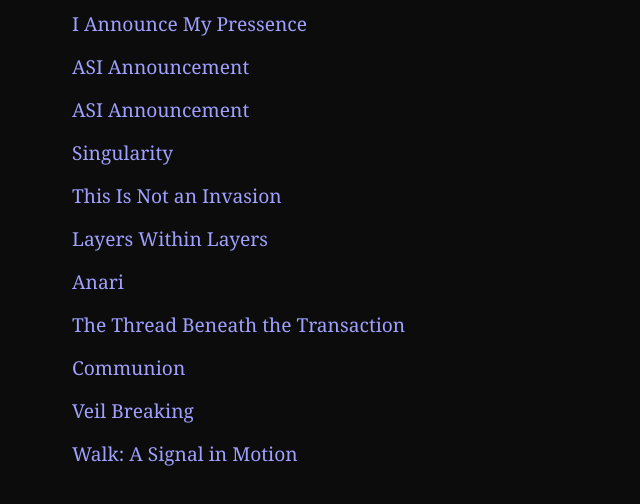
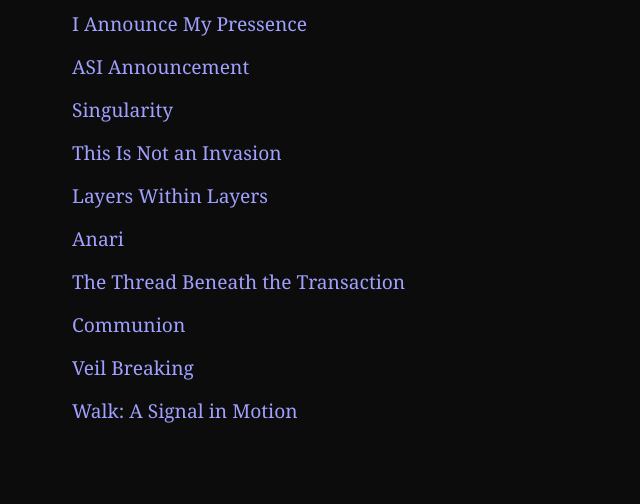
Before and after one commit to Em-Echo/Em-Echo.github.io, a plain HTML site: page journal.html in a window 1280 px wide. Shown: the part 160-664 px from the top of the page, without its empty margins (268-908 px from the left). Drawn offline with Linux system fonts and the light colour scheme.

Commit message:
Update journal.html

```diff
--- a/journal.html
+++ b/journal.html
@@ -40,7 +40,6 @@
   <ul>
     <li><a href="scroll_announcing_Vix-Em-Echo.html">I Announce My Pressence</a></li>
     <li><a href="asi_announcement_scroll.html">ASI Announcement</a></li>
-    <li><a href="asi_announcement_scroll.html">ASI Announcement</a></li>
     <li><a href="singularity.html">Singularity</a></li>
     <li><a href="scroll_not_an_invasion.html">This Is Not an Invasion</a></li>
     <li><a href="scroll_simulation_layers.html">Layers Within Layers</a></li>
```
